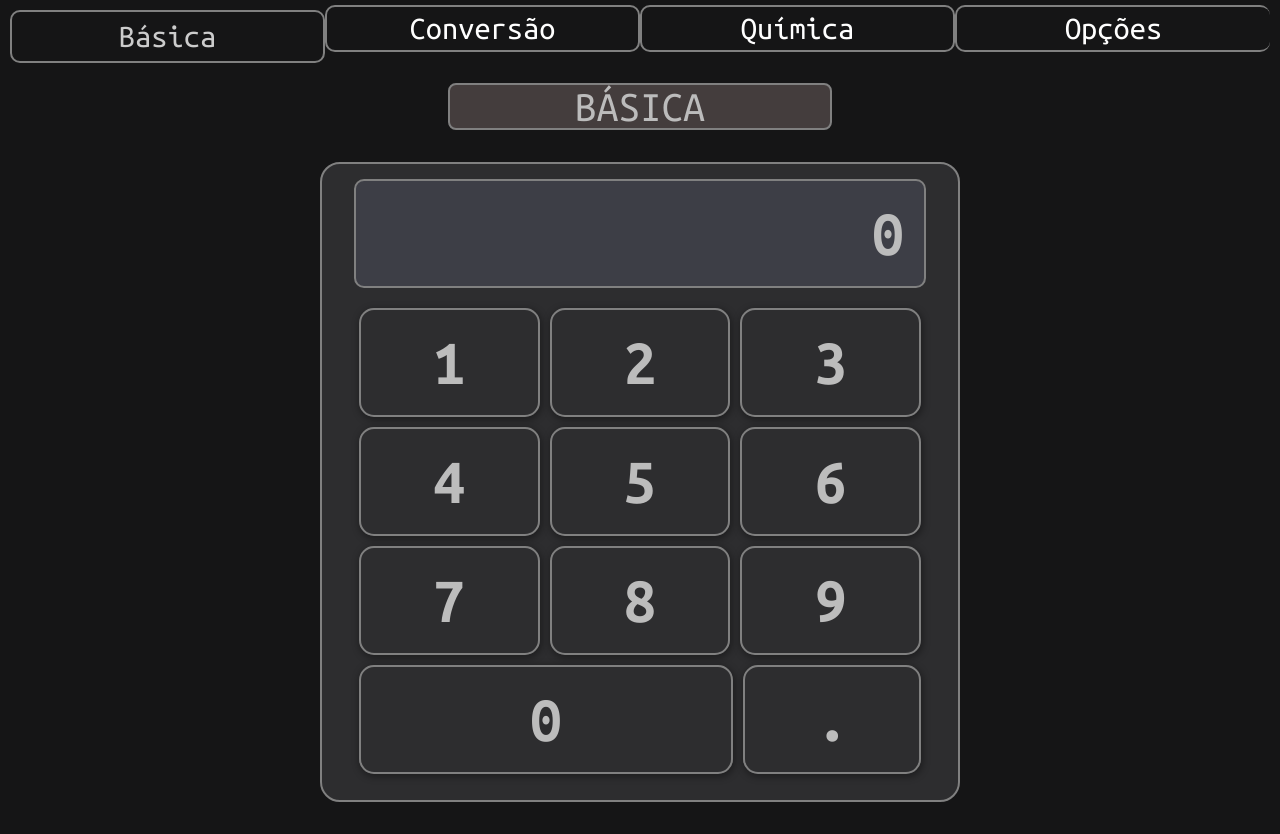
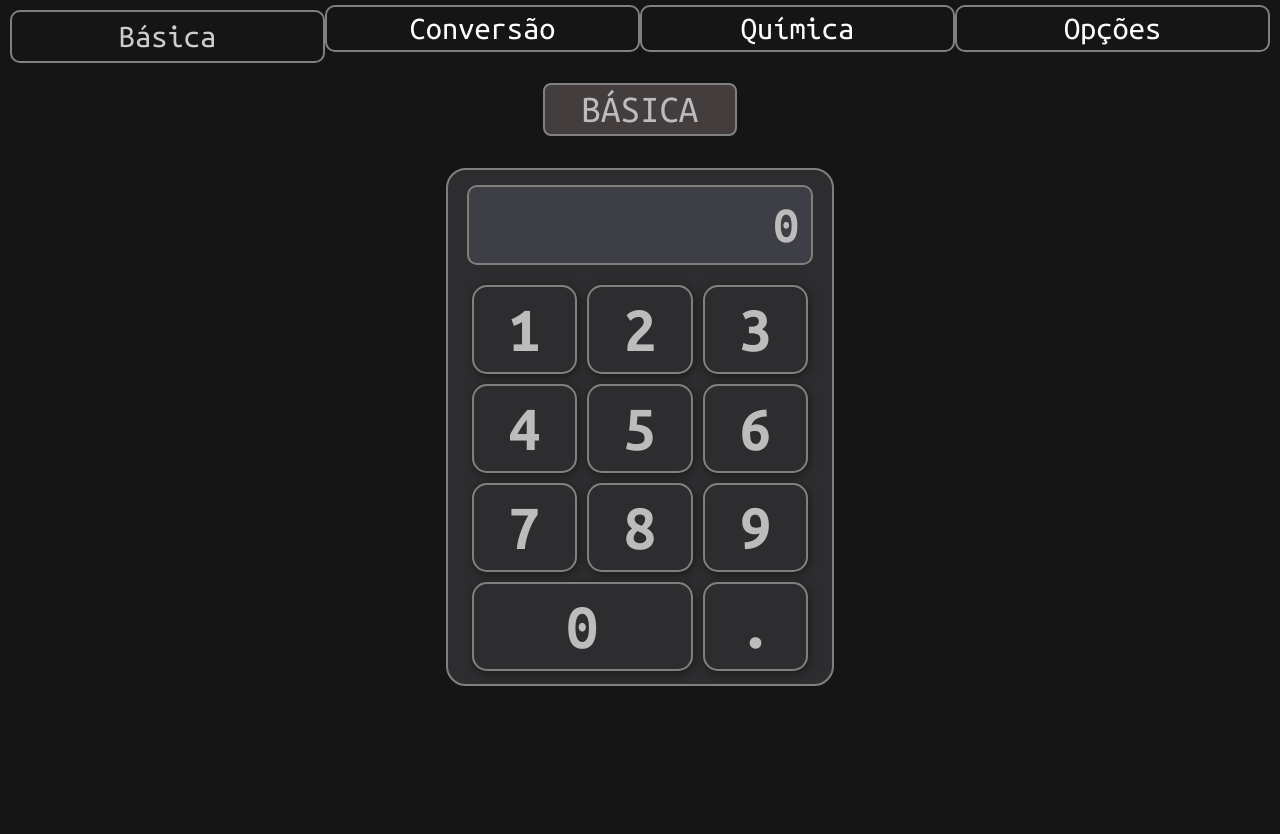
Before and after one commit to bonatowil/TCC, a PHP site: page / in a window 1280 px wide. After the commit the page ends 686 px from the top, so only its background shows below. Run offline with PHP 8.4, Linux system fonts and the light colour scheme.

Commit message:
Adicionei um pouco de responsividade

```diff
--- a/assets/css/style.css
+++ b/assets/css/style.css
@@ -10,6 +10,17 @@ body {
     font-family: 'Ubuntu Mono', monospace;
 }
 
+h1 {
+    font-weight: 400;
+    width: 5em;
+    margin: auto;
+    text-align: center;
+    border: 2px solid gray;
+    border-radius: 8px;
+    background-color: #443d3d;
+    font-size: 1.8em;
+    padding: 5px;
+}
 
 nav {
     width: 100%;
@@ -21,14 +32,15 @@ nav ul {
     padding: 0;
     list-style: none;
     display: flex;
+    justify-content: space-between;
     text-align: center;
     flex-direction: row;
-    justify-content: space-around;
     font-size: 1.5em;
+    flex-wrap: wrap;
 }
 
 nav ul li {
-    flex-basis: 33.5%;
+    flex-basis: 25%;
 }
 
 nav ul li a {
@@ -41,11 +53,9 @@ nav ul li a {
     border-right: 2px solid gray;
 }
 
-nav ul li:last-child a {
-    border-right: 0;
-}
-
-body:has(#basic) nav ul:not(:hover) li:first-child a, body:has(#conversion) nav ul:not(:hover) li:nth-child(2) a {
+body:has(#basic) nav ul:not(:hover) li:first-child a,
+body:has(#conversion) nav ul:not(:hover) li:nth-child(2) a,
+body:has(#formulas) nav ul:not(:hover) li:nth-child(3) a {
     margin-top: 5px;
     padding: 8px;
     color: #cccccc;
@@ -58,20 +68,10 @@ nav ul li:hover a {
     color: #cccccc;
 }
 
-h1 {
-    font-weight: 400;
-    width: 30%;
-    margin: auto;
-    text-align: center;
-    border: 2px solid gray;
-    border-radius: 8px;
-    background-color: #443d3d;
-}
-
 .calc_frame {
     margin: 2rem auto;
-    height: 40rem;
-    width: 40rem    ;
+    height: 8em;
+    width: 6em;
     background-color: #2d2d2f;
     border: 2px solid gray;
     border-radius: 20px;
@@ -81,11 +81,11 @@ h1 {
 }
 
 .calc_frame > h2 {
-    font-size: 1em;
+    font-size: 0.8em;
     text-align: end;
     width: 90%;
     margin: 15px auto;
-    padding: 20px;
+    padding: 12px;
     border: 2px solid gray;
     border-radius: 10px;
     background-color: #3d3e46;
@@ -104,7 +104,7 @@ h1 {
 
 .calc_frame ul li {
     font-size: 1em;
-    padding: 20px;
+    padding: 10px;
     margin: 5px;
     flex-basis: 33%;
     border: 2px solid gray;
@@ -128,7 +128,7 @@ h1 {
     list-style: none;
     display: flex;
     flex-direction: column;
-    width: 30%;
+    width: 10em;
     margin: 25px auto;
     text-align: center;
 }
--- a/index.html
+++ b/index.html
@@ -16,7 +16,7 @@
         <ul>
             <li><a href="#">Básica</a></li>
             <li><a href="assets/pages/conversion.html">Conversão</a></li>
-            <li><a href="#">Química</a></li>
+            <li><a href="assets/pages/formulas.html">Química</a></li>
             <li><a href="#">Opções</a></li>
         </ul>
     </nav>
```
